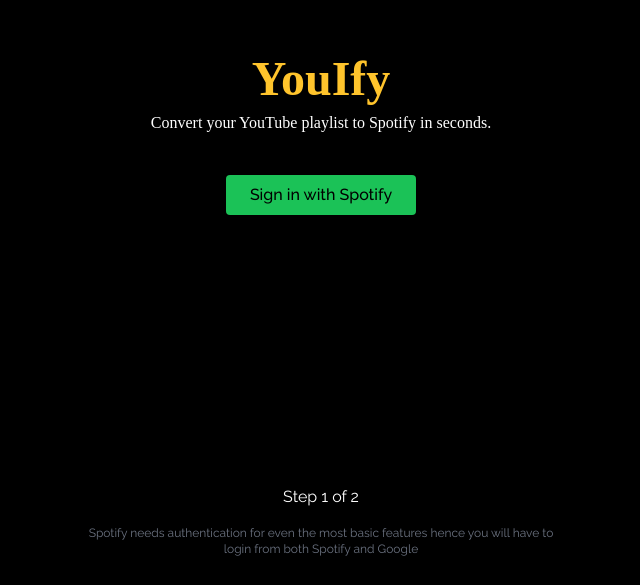
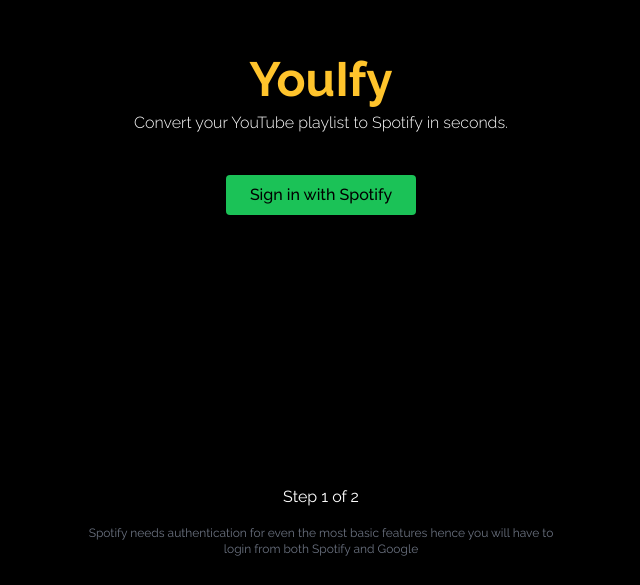
Before and after one commit to anonthedev/youify, a Next.js app: page /spotifyLogin in a window 1280 px wide. Shown: the part 215-800 px from the top of the page, without its empty margins (319-959 px from the left). Built offline with nearby package versions, Linux system fonts and the light colour scheme; no server answers.

Commit message:
Trying to solve redirect 404 error on vercel

```diff
--- a/src/Components/Onboarding/SpotifyLogin.tsx
+++ b/src/Components/Onboarding/SpotifyLogin.tsx
@@ -52,6 +52,7 @@
     function spotifyLogin() {
       let code = getCode();
       if (code) {
+        window.location.replace("/spotifyLogin")
         fetchAccessToken(code);
       }
     }
@@ -134,7 +135,7 @@
       if (data.refresh_token != undefined) {
         refreshToken = data.refresh_token;
         localStorage.setItem("spotifyRefreshToken", refreshToken);
-        window.location.replace("/googleLogin")
+        // window.location.replace("/googleLogin")
       } else {
         console.log(this.responseText);
         // alert(this.responseText);
@@ -145,10 +146,10 @@
     <section className="h-screen flex flex-col items-center">
       <div className="w-screen h-[calc(100vh-100px)] flex flex-col items-center justify-center">
         <div className="flex flex-col justify-center items-center mb-10">
-          <h1 className="text-5xl font-bold font-['Ubuntu'] text-[#FFC42C] mb-2 text-center">
+          <h1 className="text-5xl font-bold font-raleway text-[#FFC42C] mb-2 text-center">
             YouIfy
           </h1>
-          <p className="text-center font-['Ubuntu'] font-light">
+          <p className="text-center font-raleway font-light">
             Convert your YouTube playlist to Spotify in seconds.
           </p>
         </div>
--- a/src/app/spotifyLogin/[tokens]/page.tsx
+++ /dev/null
@@ -1,9 +0,0 @@
-import SpotifyLogin from "@/Components/Onboarding/SpotifyLogin"
-
-export default function page() {
-  return (
-    <div>
-        <SpotifyLogin/>
-    </div>
-  )
-}
```
